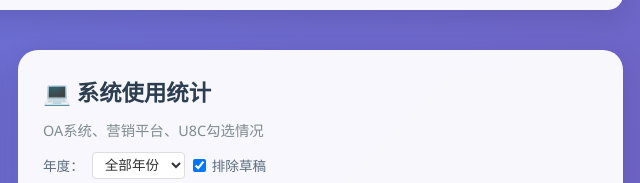
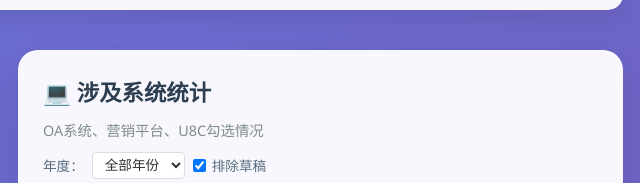
Before and after one commit to kyykang/xqgdfx, a plain HTML site: page index.html in a window 1280 px wide. Shown: the part 963-1146 px from the top of the page, 637-1277 px from the left. Drawn offline with nearby package versions, Linux system fonts and the light colour scheme.

Commit message:
将系统使用统计标题改为涉及系统统计

```diff
--- a/index.html
+++ b/index.html
@@ -108,7 +108,7 @@
             <!-- 系统勾选统计 -->
             <div class="chart-container">
                 <div class="chart-header">
-                    <h2>💻 系统使用统计</h2>
+                    <h2>💻 涉及系统统计</h2>
                     <p>OA系统、营销平台、U8C勾选情况</p>
                     <div class="chart-filter">
                         <label for="system-year-filter">年度：</label>
```
